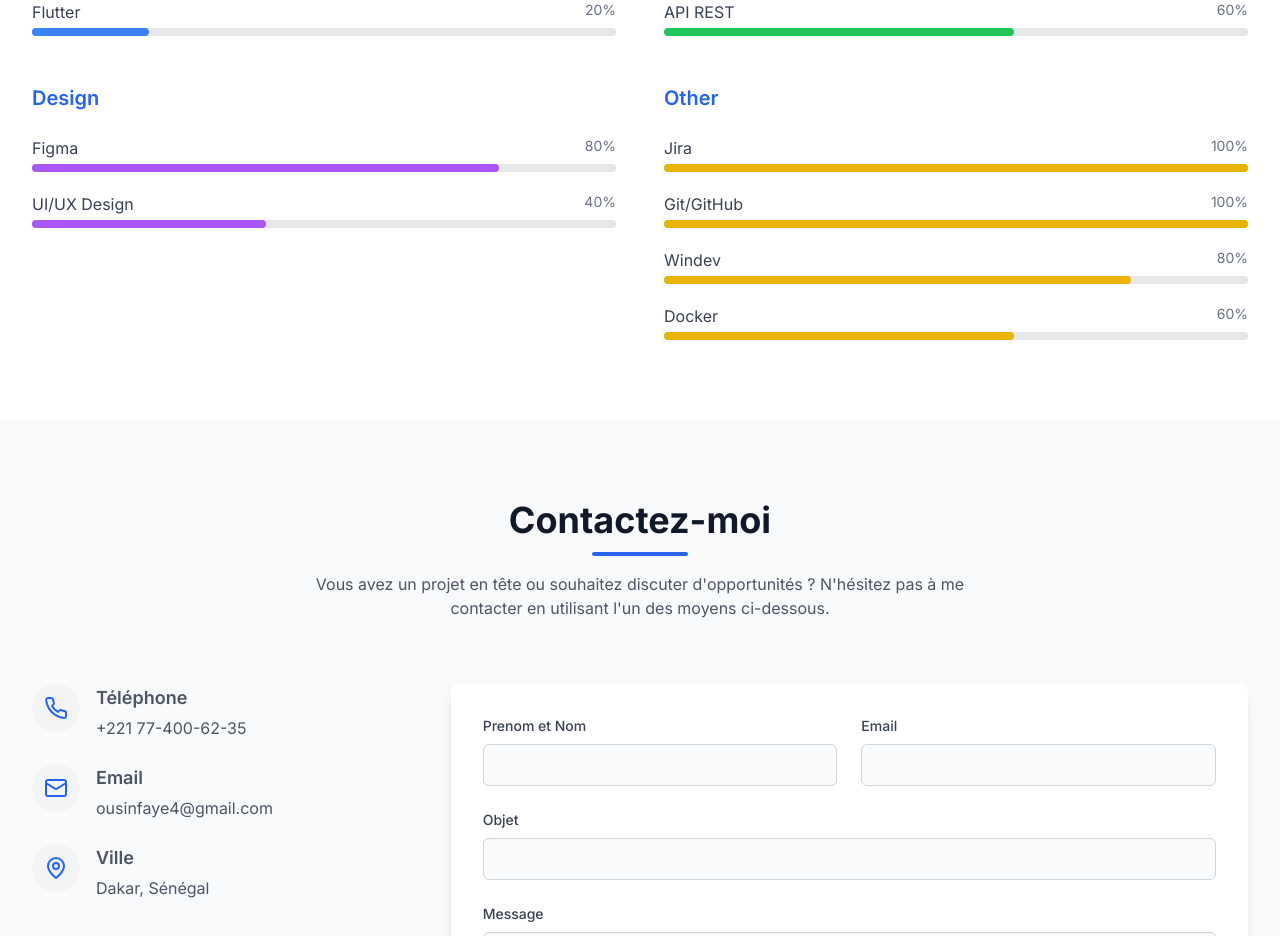
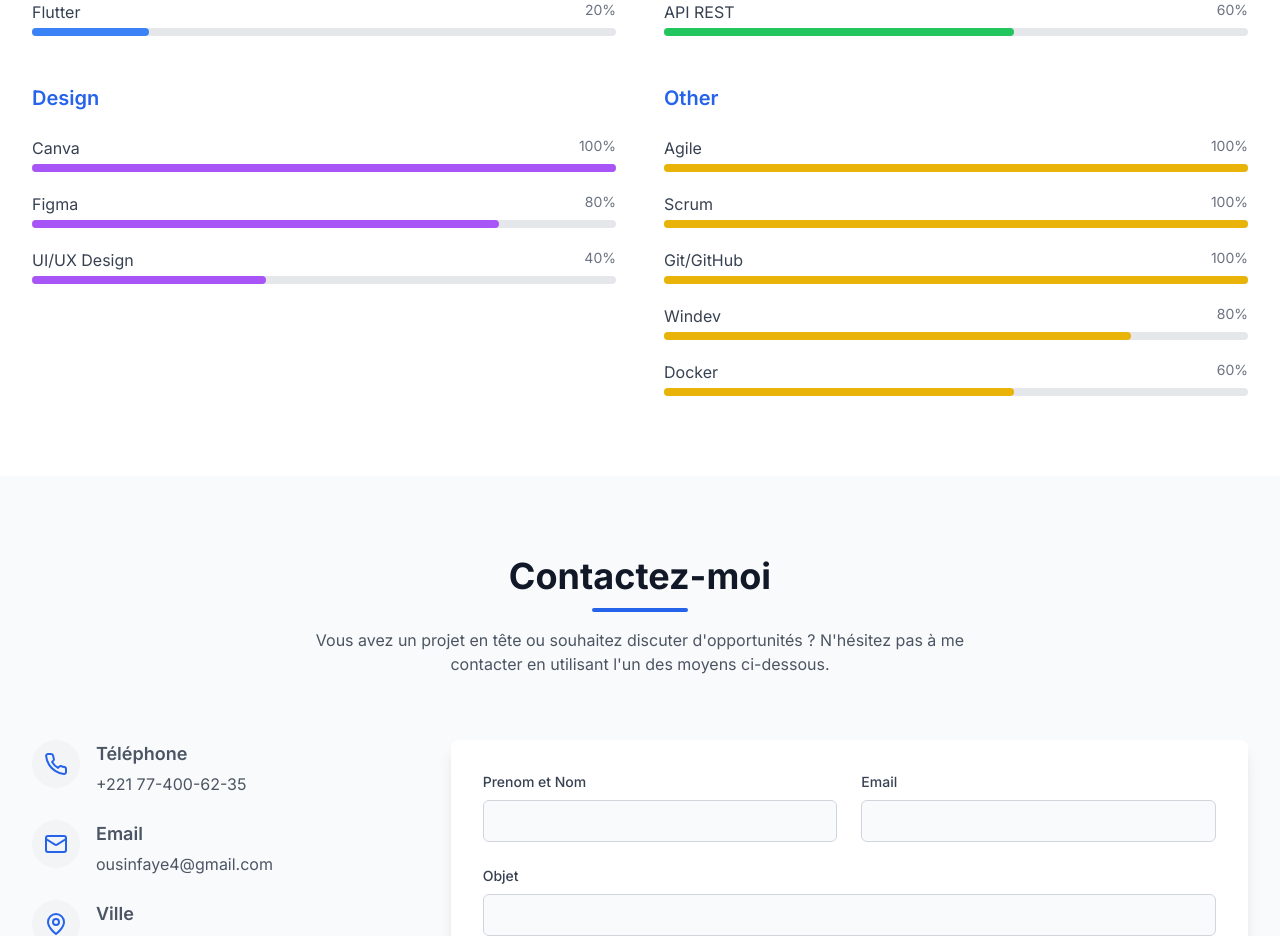
Before and after one commit to dembouz07/portfolio, a React (Vite) app: page / in a window 1280 px wide. Shown: the part 4180-5116 px from the top of the page. Built offline with nearby package versions, Linux system fonts and the light colour scheme.

Commit message:
update skills

```diff
--- a/src/data/skills.ts
+++ b/src/data/skills.ts
@@ -21,11 +21,13 @@ export const skills: Skill[] = [
   { name: "API REST", level: 3, category: "backend" },
 
   // Design
+  { name: "Canva", level: 5, category: "design" },
   { name: "Figma", level: 4, category: "design" },
   { name: "UI/UX Design", level: 2, category: "design" },
 
   // Other
-  { name: "Jira", level: 5, category: "other" },
+  { name: "Agile", level: 5, category: "other" },
+  { name: "Scrum", level: 5, category: "other" },
   { name: "Git/GitHub", level: 5, category: "other" },
   { name: "Windev", level: 4, category: "other" },
   { name: "Docker", level: 3, category: "other" },
```
